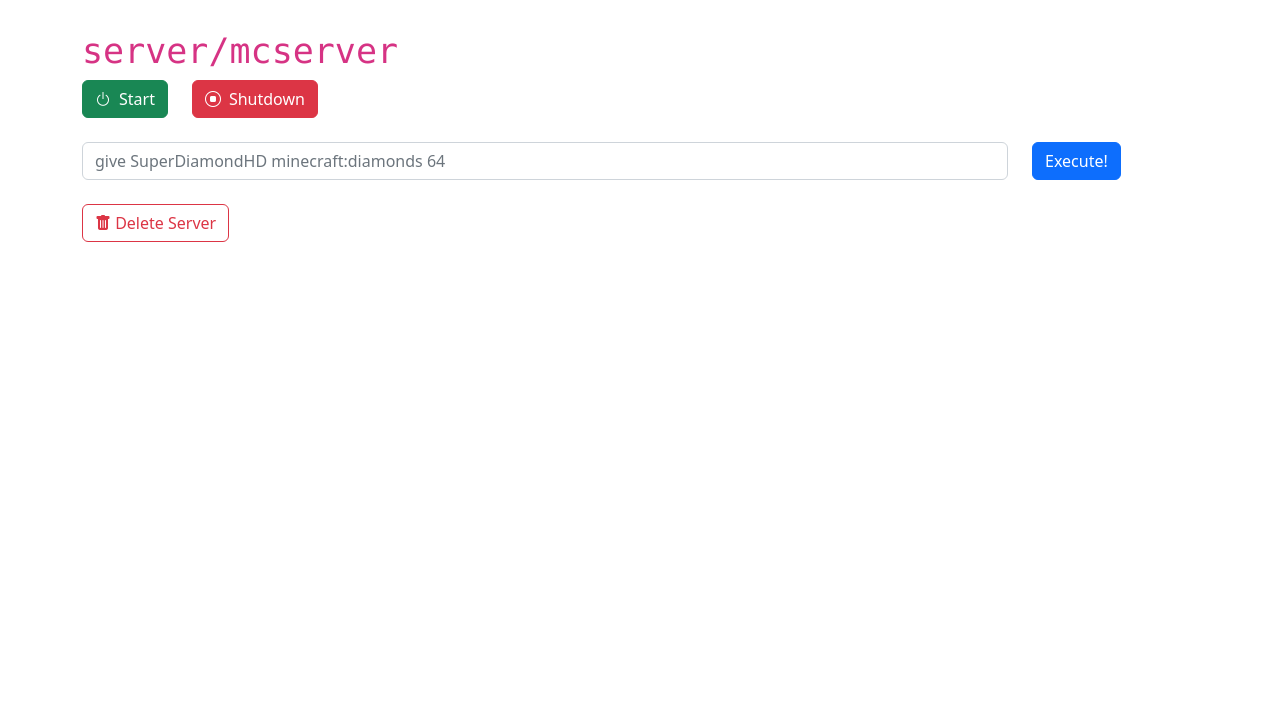
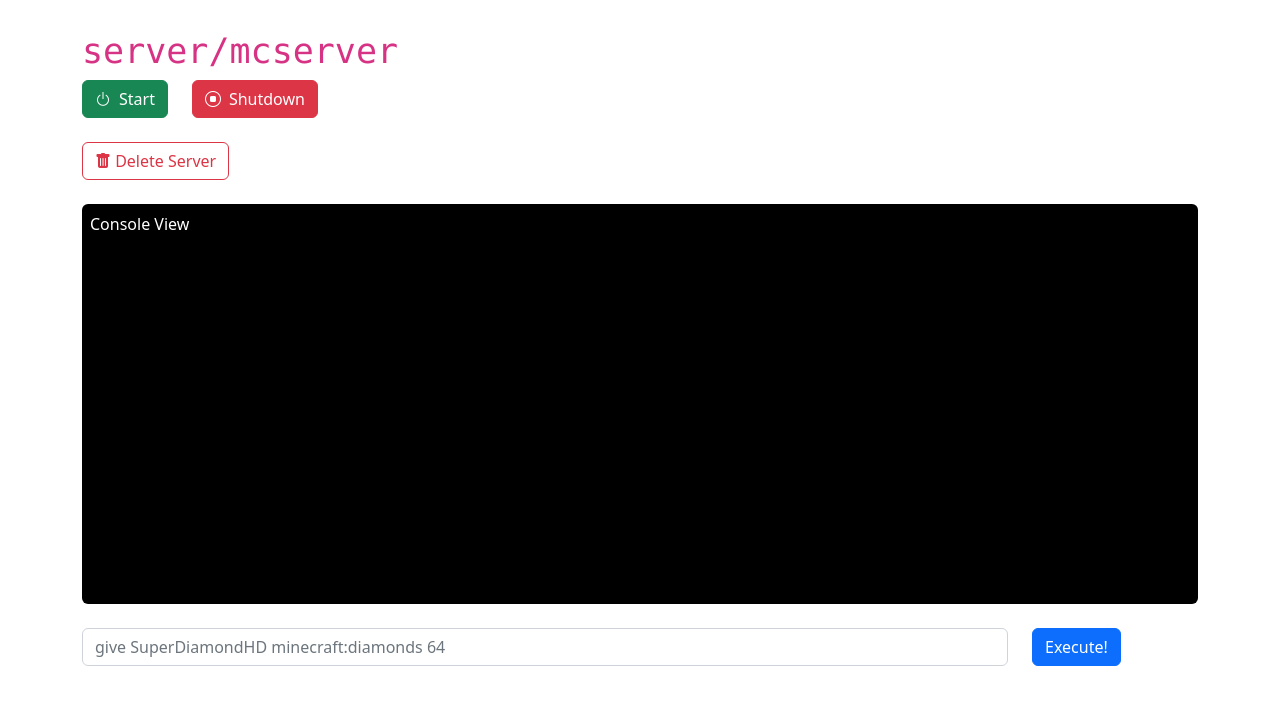
Before and after one commit to SleepyDiamonds/MC-Server-Wrapper, a Flask app: page /server/0 in a window 1280 px wide. Shown: the part 56-761 px from the top of the page. Run offline with Flask 2, Linux system fonts and the light colour scheme.

Commit message:
Added Console view

```diff
--- a/templates/serverpage.html
+++ b/templates/serverpage.html
@@ -18,6 +18,17 @@
 </div>
 
 <div class="container mt-4"></div>
+    <form action="{{ url_for('api_deleteServer', index=server.index) }}" method="post">
+        <button type="submit" class="btn btn-outline-danger">
+            <i class="bi bi-trash-fill"></i>
+            Delete Server
+        </button>
+    </form>
+</div>
+
+<div class="mt-4 p-2 container bg-black text-white rounded" style="height: 400px;">Console View</div>
+
+<div class="container mt-4"></div>
     <form action="{{ url_for('api_sendCommand', index=server.index) }}" method="post">
         <div class="row">
             <div class="col">
@@ -30,13 +41,4 @@
     </form>
 </div>
 
-<div class="container mt-4"></div>
-    <form action="{{ url_for('api_deleteServer', index=server.index) }}" method="post">
-        <button type="submit" class="btn btn-outline-danger">
-            <i class="bi bi-trash-fill"></i>
-            Delete Server
-        </button>
-    </form>
-</div>
-
 {% endblock %}
```
